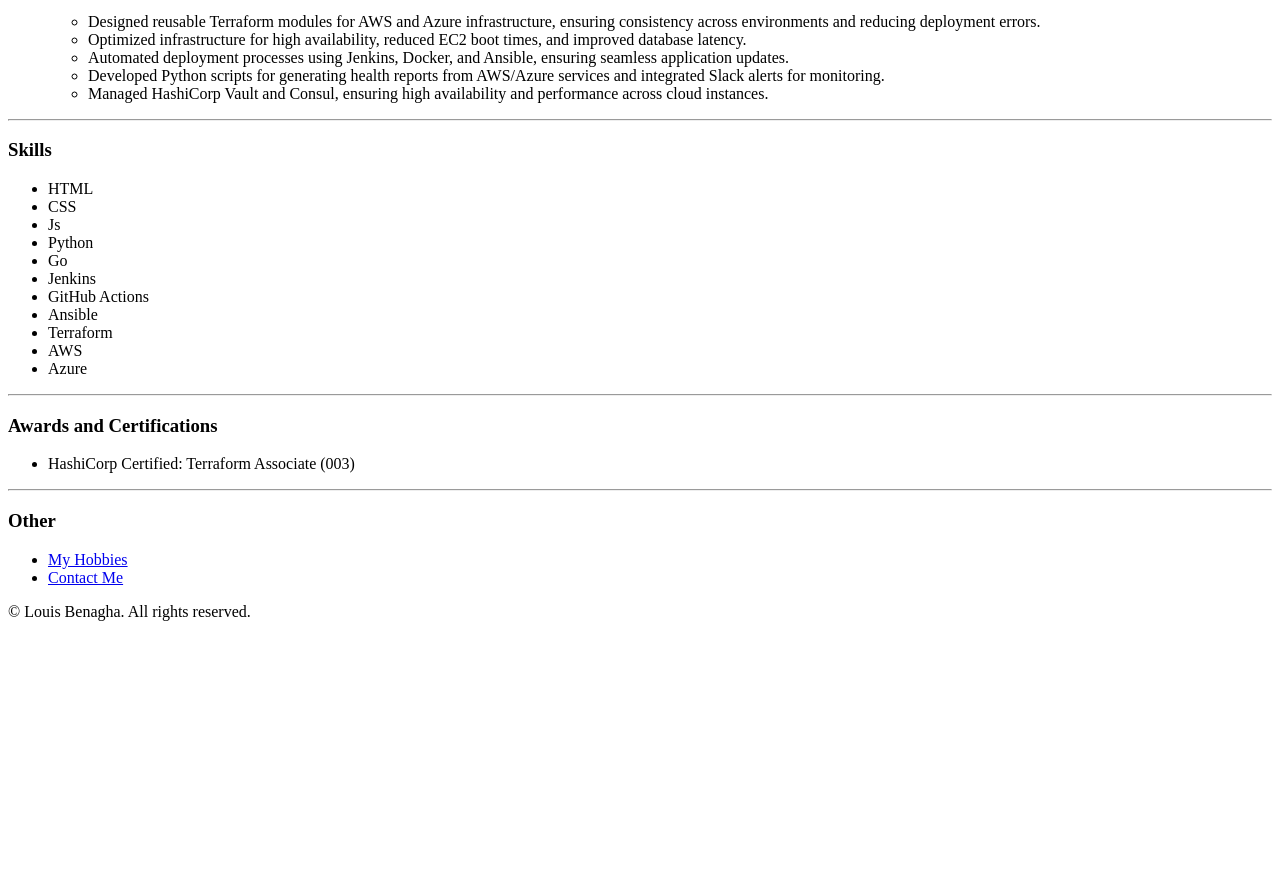
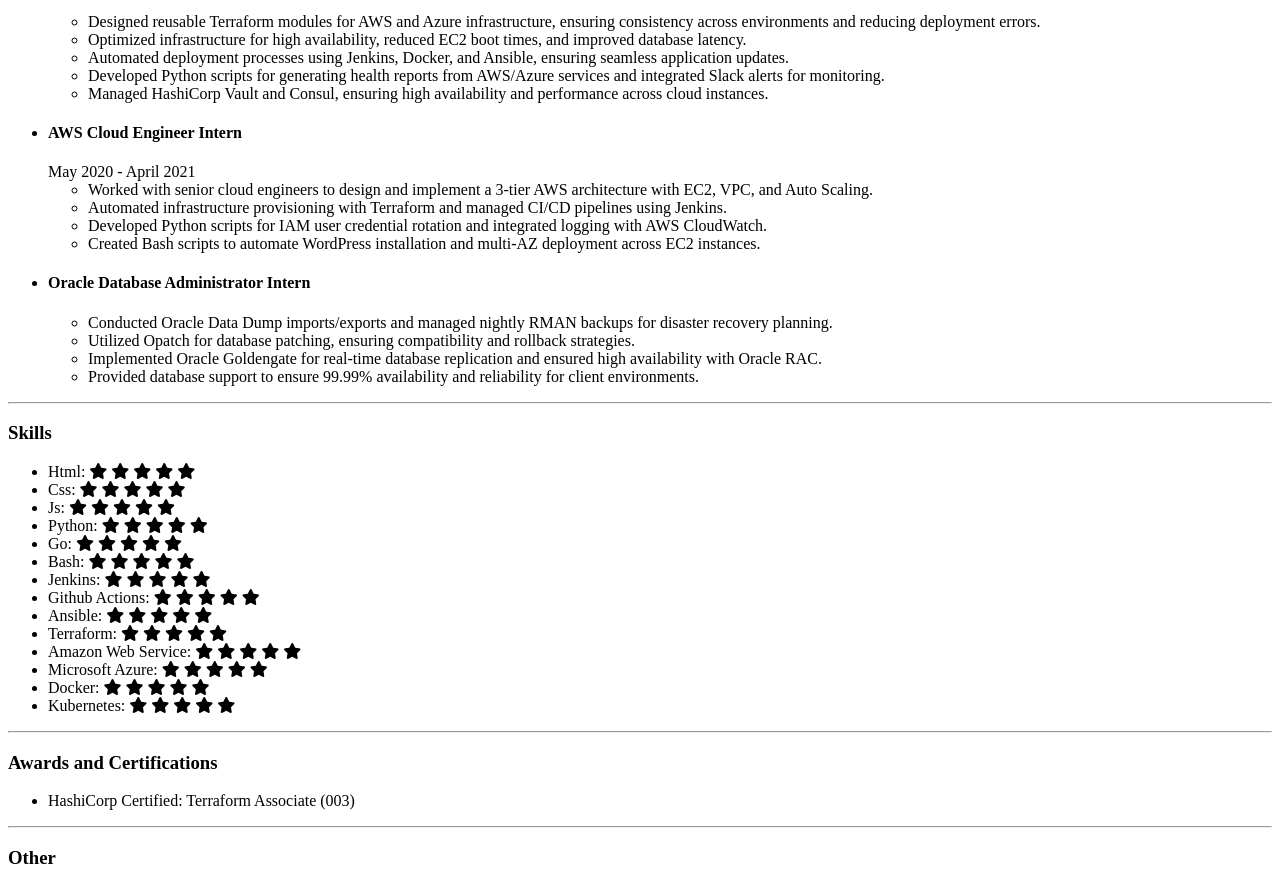
Before and after one commit to labenagha/online-resume, a plain HTML site: page index.html in a window 1280 px wide. Shown: the part 680-1565 px from the top of the page. Before the commit the page ends 1309 px from the top, so only its background shows below. Drawn offline with Linux system fonts and the light colour scheme.

Commit message:
Add files via upload

```diff
--- a/index.html
+++ b/index.html
@@ -3,6 +3,7 @@
 <head>
     <meta charset="UTF-8">
     <meta name="viewport" content="width=device-width, initial-scale=1.0">
+    <link rel="stylesheet" href="https://cdnjs.cloudflare.com/ajax/libs/font-awesome/6.4.0/css/all.min.css">
     <title>My Resume</title>
 </head>
 <body>
@@ -16,7 +17,7 @@
     <hr />
     <h3>Education</h3>
     <ul>
-        <li>Bachelors of Science, Marine Engineering - Constanata Maritime University</li>
+        <li>Bachelors of Science, Marine Engineering - Constanata Maritime University(2014-2018)</li>
     </ul>
     <hr />
     <h3>Work Experience</h3>
@@ -40,21 +41,169 @@
             <li>Developed Python scripts for generating health reports from AWS/Azure services and integrated Slack alerts for monitoring.</li>
             <li>Managed HashiCorp Vault and Consul, ensuring high availability and performance across cloud instances.</li>
         </ul>
+
+        <li><h4>AWS Cloud Engineer Intern</h4></li>
+        <pr>May 2020 - April 2021</pr>
+
+        <ul>
+            <li>Worked with senior cloud engineers to design and implement a 3-tier AWS architecture with EC2, VPC, and Auto Scaling.</li>
+            <li>Automated infrastructure provisioning with Terraform and managed CI/CD pipelines using Jenkins.</li>
+            <li>Developed Python scripts for IAM user credential rotation and integrated logging with AWS CloudWatch.</li>
+            <li>Created Bash scripts to automate WordPress installation and multi-AZ deployment across EC2 instances.
+            </li>
+        </ul>
+
+        <li><h4>Oracle Database Administrator Intern</h4></li>
+        <ul>
+            <li>Conducted Oracle Data Dump imports/exports and managed nightly RMAN backups for disaster recovery planning.</li>
+            <li>Utilized Opatch for database patching, ensuring compatibility and rollback strategies.</li>
+            <li>Implemented Oracle Goldengate for real-time database replication and ensured high availability with Oracle RAC.</li>
+            <li>Provided database support to ensure 99.99% availability and reliability for client environments.</li>
+        </ul>
     </ul>
     <hr />
     <h3>Skills</h3>
-    <ul>
-        <li>HTML</li>
-        <li>CSS</li>
-        <li>Js</li>
-        <li>Python</li>
-        <li>Go</li>
-        <li>Jenkins</li>
-        <li>GitHub Actions</li>
-        <li>Ansible</li>
-        <li>Terraform</li>
-        <li>AWS</li>
-        <li>Azure</li>
+    <ul class="star-rating">
+        <li>
+            Html:
+            <span class="stars">
+                <i class="fas fa-star"></i>
+                <i class="fas fa-star"></i>
+                <i class="fas fa-star"></i>
+                <i class="fas fa-star"></i>
+                <i class="fas fa-star"></i>
+            </span>
+        </li>
+        <li>
+            Css:
+            <span class="stars">
+                <i class="fas fa-star"></i>
+                <i class="fas fa-star"></i>
+                <i class="fas fa-star"></i>
+                <i class="fas fa-star"></i>
+                <i class="fas fa-star"></i>
+            </span>
+        </li>
+        <li>
+            Js:
+            <span class="stars">
+                <i class="fas fa-star"></i>
+                <i class="fas fa-star"></i>
+                <i class="fas fa-star"></i>
+                <i class="fas fa-star"></i>
+                <i class="fas fa-star"></i>
+            </span>
+        <li>
+            Python:
+            <span class="stars">
+                <i class="fas fa-star"></i>
+                <i class="fas fa-star"></i>
+                <i class="fas fa-star"></i>
+                <i class="fas fa-star"></i>
+                <i class="fas fa-star"></i>
+            </span>
+        </li>
+        <li>
+            Go:
+            <span class="stars">
+                <i class="fas fa-star"></i>
+                <i class="fas fa-star"></i>
+                <i class="fas fa-star"></i>
+                <i class="fas fa-star"></i>
+                <i class="fas fa-star"></i>
+            </span>
+        </li>
+        <li>
+            Bash:
+            <span class="stars">
+                <i class="fas fa-star"></i>
+                <i class="fas fa-star"></i>
+                <i class="fas fa-star"></i>
+                <i class="fas fa-star"></i>
+                <i class="fas fa-star"></i>
+            </span>
+        </li>
+        <li>
+            Jenkins:
+            <span class="stars">
+                <i class="fas fa-star"></i>
+                <i class="fas fa-star"></i>
+                <i class="fas fa-star"></i>
+                <i class="fas fa-star"></i>
+                <i class="fas fa-star"></i>
+            </span>
+        </li>
+        <li>
+            Github Actions:
+            <span class="stars">
+                <i class="fas fa-star"></i>
+                <i class="fas fa-star"></i>
+                <i class="fas fa-star"></i>
+                <i class="fas fa-star"></i>
+                <i class="fas fa-star"></i>
+            </span>
+        </li>
+        <li>
+            Ansible:
+            <span class="stars">
+                <i class="fas fa-star"></i>
+                <i class="fas fa-star"></i>
+                <i class="fas fa-star"></i>
+                <i class="fas fa-star"></i>
+                <i class="fas fa-star"></i>
+            </span>
+        </li>
+        <li>
+            Terraform:
+            <span class="stars">
+                <i class="fas fa-star"></i>
+                <i class="fas fa-star"></i>
+                <i class="fas fa-star"></i>
+                <i class="fas fa-star"></i>
+                <i class="fas fa-star"></i>
+            </span>
+        </li>
+        <li>
+            Amazon Web Service:
+            <span class="stars">
+                <i class="fas fa-star"></i>
+                <i class="fas fa-star"></i>
+                <i class="fas fa-star"></i>
+                <i class="fas fa-star"></i>
+                <i class="fas fa-star"></i>
+            </span>
+        </li>
+        <li>
+            Microsoft Azure:
+            <span class="stars">
+                <i class="fas fa-star"></i>
+                <i class="fas fa-star"></i>
+                <i class="fas fa-star"></i>
+                <i class="fas fa-star"></i>
+                <i class="fas fa-star"></i>
+            </span>
+        </li>
+        <li>
+            Docker:
+            <span class="stars">
+                <i class="fas fa-star"></i>
+                <i class="fas fa-star"></i>
+                <i class="fas fa-star"></i>
+                <i class="fas fa-star"></i>
+                <i class="fas fa-star"></i>
+            </span>
+        </li>
+        <li>
+            Kubernetes:
+            <span class="stars">
+                <i class="fas fa-star"></i>
+                <i class="fas fa-star"></i>
+                <i class="fas fa-star"></i>
+                <i class="fas fa-star"></i>
+                <i class="fas fa-star"></i>
+            </span>
+        </li>
+        </li>
     </ul>
     <hr />
     <h3>Awards and Certifications</h3>
```
